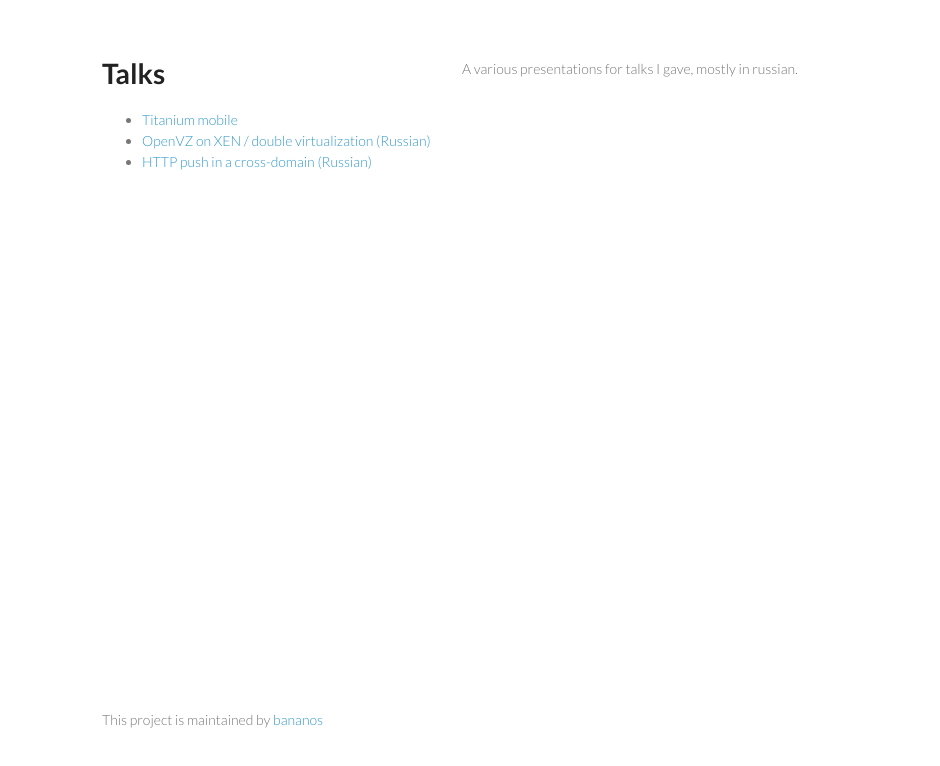
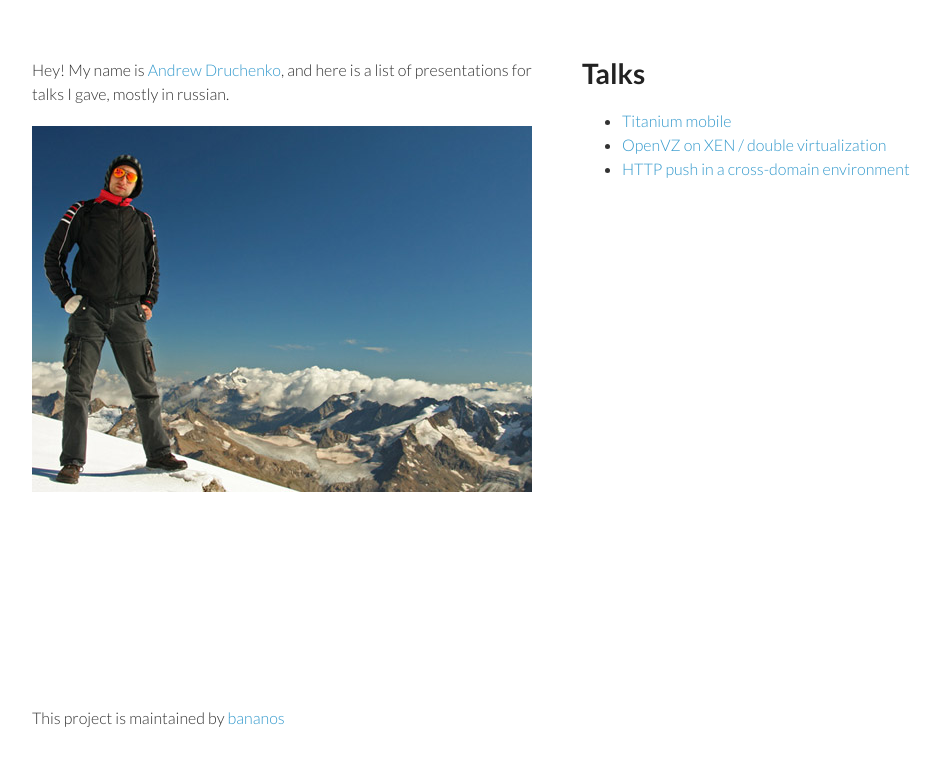
Before and after one commit to bananos/talks, a plain HTML site: page index.html in a window 1280 px wide. Shown: the whole page, without its empty margins (108-1048 px from the left). Drawn offline with Linux system fonts and the light colour scheme.

Commit message:
Updated index for list of talks

```diff
--- a/index.html
+++ b/index.html
@@ -15,20 +15,21 @@
   <body>
     <div class="wrapper">
 	  <header>
-        <h1>Talks</h1>
-
-		<ul>
-			<li> <a href="./ti/">Titanium mobile </a> </li>
-        	<li> <a href="./xenovz/">OpenVZ on XEN / double virtualization (Russian)</a> </li>
-        	<li> <a href="./http-push/">HTTP push in a cross-domain (Russian)</a> </li>
-
-		</ul>
-
+  		<p>Hey! My name is <a href="http://webapp.org.ua/about/">Andrew Druchenko</a>, and here is a list of presentations for talks I gave, mostly in russian.</p>
+  		<img src="./stylesheets/hello_elbrus_min.jpg" width="500" height="366"/>
 
        </header>
 
       <section>
-		<p>A various presentations for talks I gave, mostly in russian.</p>
+  		<h1>Talks</h1>
+
+  		<ul>
+  			<li> <a href="./ti/">Titanium mobile </a> </li>
+          	<li> <a href="./xenovz/">OpenVZ on XEN / double virtualization</a> </li>
+          	<li> <a href="./http-push/">HTTP push in a cross-domain environment</a> </li>
+
+  		</ul>
+
       </section>
       <footer>
         <p>This project is maintained by <a href="https://github.com/bananos">bananos</a></p>
--- a/stylesheets/styles.css
+++ b/stylesheets/styles.css
@@ -2,8 +2,8 @@
 
 body {
   padding:50px;
-  font:14px/1.5 Lato, "Helvetica Neue", Helvetica, Arial, sans-serif;
-  color:#777;
+  font:16px/1.5 Lato, "Helvetica Neue", Helvetica, Arial, sans-serif;
+  color:#333;
   font-weight:300;
 }
 
@@ -46,7 +46,7 @@ a small {
 }
 
 .wrapper {
-  width:860px;
+  width:1000px;
   margin:0 auto;
 }
 
@@ -96,9 +96,10 @@ img {
 }
 
 header {
-  width:370px;
+  width:500px;
   float:left;
   position:fixed;
+  /*border:1px solid red;*/
 }
 
 
@@ -110,9 +111,10 @@ strong {
 
 
 section {
-  width:500px;
+  width:450px;
   float:right;
   padding-bottom:50px;
+  /*border:1px solid red;*/
 }
 
 small {
```
Also changed, not shown: stylesheets/hello_elbrus.jpg (added), stylesheets/hello_elbrus_min.jpg (added), 1 other file.
